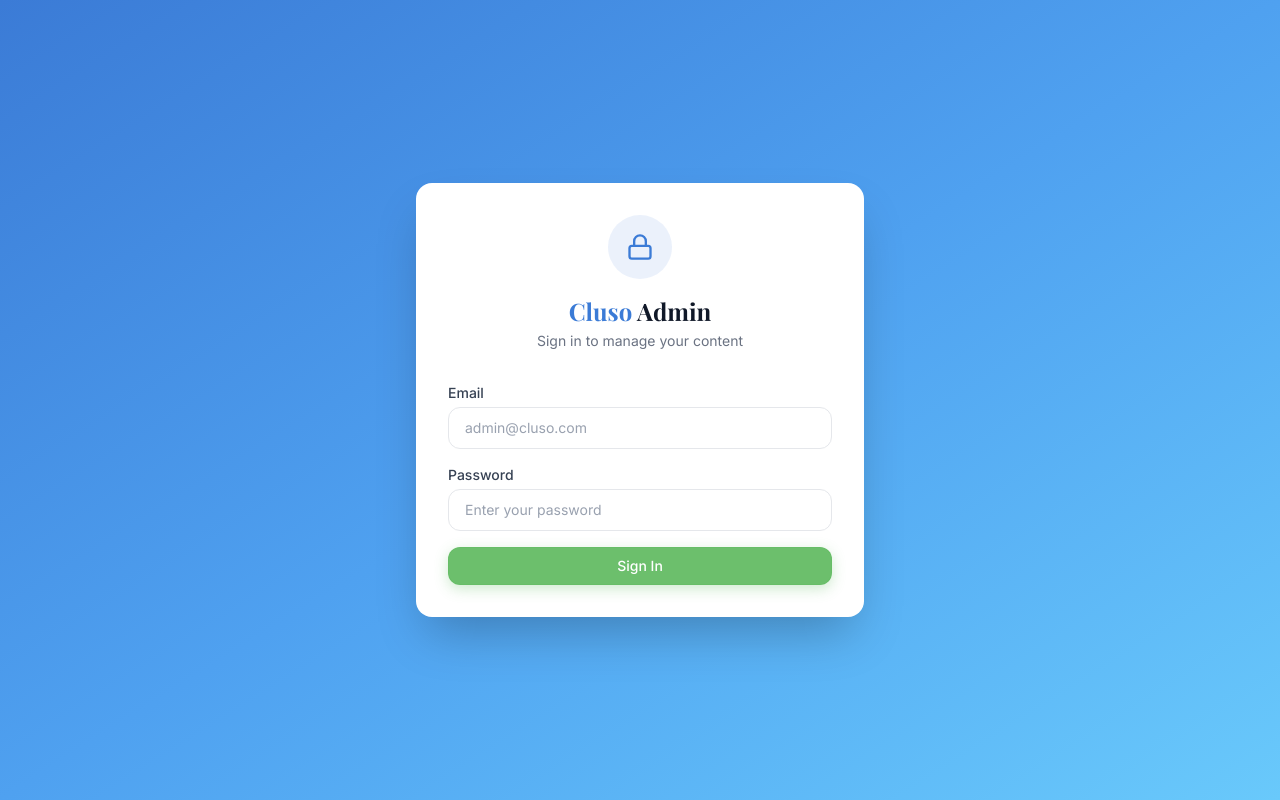
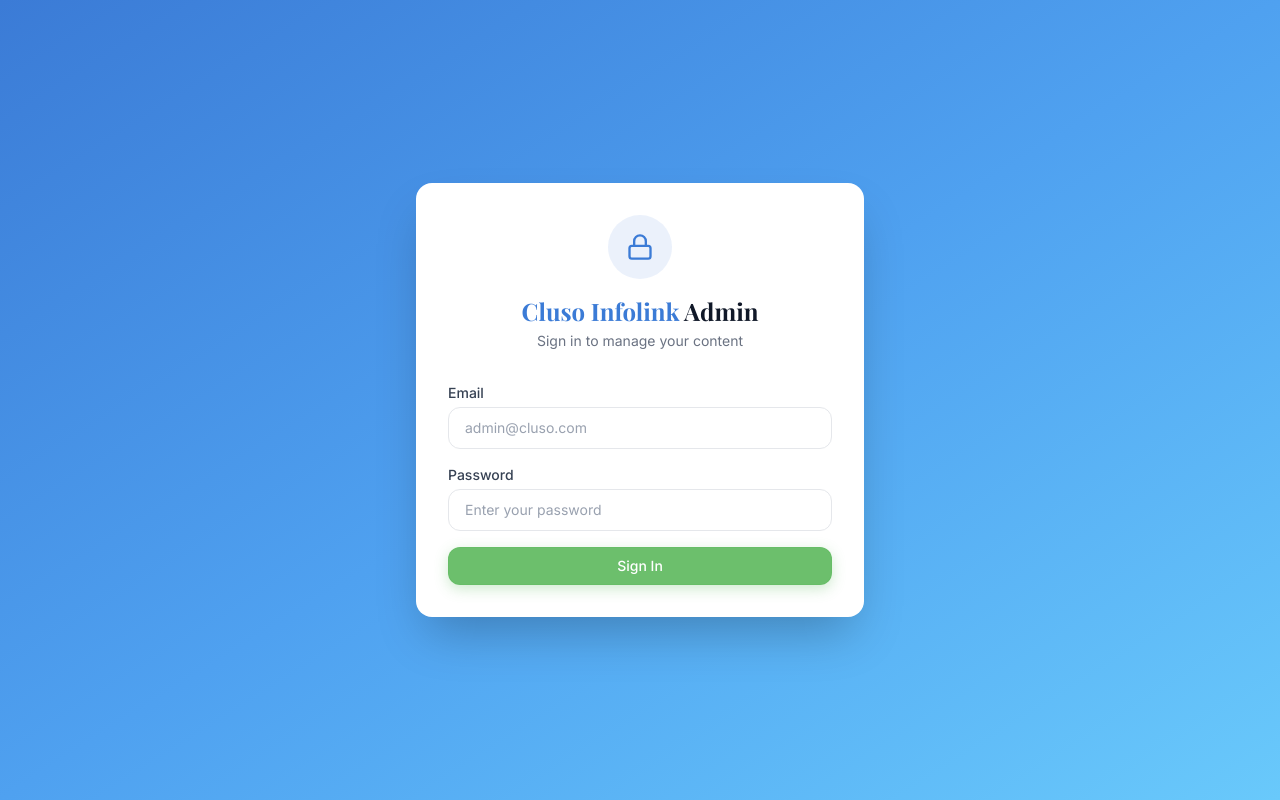
Before and after one commit to clusoinfolink/Clusocms, a Next.js app: page / in a window 1280 px wide. Built offline with nearby package versions, Linux system fonts and the light colour scheme; a web font is replaced by a local one.

Commit message:
feat: replace Cluso with Cluso Infolink & add Job ID to candidate requests

```diff
--- a/app/dashboard/candidate-requests/page.tsx
+++ b/app/dashboard/candidate-requests/page.tsx
@@ -93,7 +93,6 @@
                       <p className={`text-sm truncate ${!item.read ? 'font-bold text-gray-900' : 'font-medium text-gray-700'}`}>
                         {item.name}
                       </p>
-                      {item.jobTitle && (
                       <span
                         className="text-[10px] px-2 py-0.5 rounded-full inline-block truncate max-w-[120px]"
                         style={{
@@ -101,13 +100,12 @@
                           color: item.jobColor || '#475569',
                           border: `1px solid ${item.jobColor ? `${item.jobColor}40` : '#cbd5e1'}`
                         }}
-                          title={item.jobTitle}
+                        title={item.jobTitle || 'General Application'}
                       >
-                          {item.jobTitle}
+                        {item.jobTitle || 'General Application'}
                       </span>
-                      )}
                     </div>
-                    <p className="text-xs text-gray-500 truncate">{item.email}</p>
+                    <p className="text-xs text-gray-500 truncate mt-0.5">ID: {item.jobId || `GEN-${item._id.slice(-6).toUpperCase()}`} &bull; {item.email}</p>
                   </div>
                   <div className="flex items-center gap-1 ml-2 shrink-0">
                     {!item.read && <div className="w-2 h-2 rounded-full bg-cluso-deep" />}
@@ -139,7 +137,6 @@
                   <div>
                     <div className="flex items-center gap-3">
                       <h2 className="text-lg font-bold text-gray-900">{selected.name}</h2>
-                      {selected.jobTitle && (
                       <span
                         className="text-xs px-2.5 py-1 rounded-full"
                         style={{
@@ -148,9 +145,8 @@
                           border: `1px solid ${selected.jobColor ? `${selected.jobColor}40` : '#cbd5e1'}`
                         }}
                       >
-                          Application for: <span className="font-semibold">{selected.jobTitle}</span>
+                        Application for: <span className="font-semibold">{selected.jobTitle || 'General Application'}</span>
                       </span>
-                      )}
                     </div>
                     <p className="text-sm text-gray-500">Candidate Application</p>
                   </div>
@@ -166,6 +162,13 @@
                   <p className="flex items-center gap-2"><Mail size={14} /> {selected.email}</p>
                   <p className="flex items-center gap-2"><Phone size={14} /> {selected.phone}</p>
                   <p className="text-gray-500">Submitted: {new Date(selected.createdAt).toLocaleString()}</p>
+                  {/* Added Job Title & ID */}
+                  <p className="text-gray-700 font-medium col-span-1 md:col-span-2 mt-2">
+                    Job Title: <span className="font-normal">{selected.jobTitle || 'General Application (Auto-Generated)'}</span>
+                  </p>
+                  <p className="text-gray-700 font-medium col-span-1 md:col-span-2">
+                    Job ID: <span className="font-normal">{selected.jobId || `GEN-${selected._id.slice(-6).toUpperCase()}`}</span>
+                  </p>
                 </div>
 
                 <div>
--- a/app/layout.tsx
+++ b/app/layout.tsx
@@ -16,7 +16,7 @@
 });
 
 export const metadata: Metadata = {
-  title: "Cluso Admin — Content Management",
+  title: "Cluso Infolink Admin — Content Management",
   description: "Admin panel for Cluso Infolink",
 };
 
--- a/app/page.tsx
+++ b/app/page.tsx
@@ -42,7 +42,7 @@
             <Lock className="text-cluso-deep" size={28} />
           </div>
           <h1 className="font-heading text-2xl font-bold text-gray-900">
-            <span className="text-cluso-deep">Cluso</span> Admin
+            <span className="text-cluso-deep">Cluso Infolink</span> Admin
           </h1>
           <p className="text-gray-500 text-sm mt-1">Sign in to manage your content</p>
         </div>
--- a/components/admin/Sidebar.tsx
+++ b/components/admin/Sidebar.tsx
@@ -33,7 +33,7 @@
       {/* Logo */}
       <div className="h-16 flex items-center px-6 border-b border-gray-100">
         <Link href="/dashboard" className="flex items-center space-x-2">
-          <span className="font-heading text-xl font-bold text-cluso-deep">Cluso</span>
+          <span className="font-heading text-xl font-bold text-cluso-deep">Cluso Infolink</span>
           <span className="font-heading text-xl font-light text-gray-500">Admin</span>
         </Link>
       </div>
--- a/scripts/seed-admin.ts
+++ b/scripts/seed-admin.ts
@@ -44,7 +44,7 @@
     return;
   }
 
-  const hashedPassword = await bcrypt.hash('Cluso@2026', 12);
+  const hashedPassword = await bcrypt.hash('Cluso Infolink@2026', 12);
   await Admin.create({
     email: 'admin@cluso.in',
     passwordHash: hashedPassword,
@@ -53,7 +53,7 @@
 
   console.log('Admin user created successfully');
   console.log('Email: admin@cluso.in');
-  console.log('Password: Cluso@2026');
+  console.log('Password: Cluso Infolink@2026');
   console.log('⚠️  Please change this password immediately after first login!');
 
   await mongoose.disconnect();
--- a/scripts/seed-demo.ts
+++ b/scripts/seed-demo.ts
@@ -150,7 +150,7 @@
 <p><strong>Risk Mitigation:</strong> Reduce the likelihood of negligent hiring claims and workplace incidents.</p>
 <p><strong>Regulatory Compliance:</strong> Stay compliant with industry-specific regulations and legal requirements.</p>
 <p><strong>Trust Building:</strong> Build a transparent workplace culture where every team member is verified and trusted.</p>
-<h2>The Cluso Approach</h2>
+<h2>The Cluso Infolink Approach</h2>
 <p>At Cluso Infolink, we leverage cutting-edge technology combined with thorough manual review processes to deliver accurate, fast, and transparent background verification services.</p>`,
     author: 'Rajesh Kumar',
     category: 'Industry Insights',
@@ -207,7 +207,7 @@
     name: 'Ananya Reddy',
     company: 'FinServ Solutions',
     role: 'Chief People Officer',
-    content: 'The transparency and accuracy of Cluso\'s reports give us complete confidence in our hiring decisions. Highly recommended.',
+    content: 'The transparency and accuracy of Cluso Infolink\'s reports give us complete confidence in our hiring decisions. Highly recommended.',
     rating: 5,
   },
   {
```
Also changed, not shown: 1 other file (tests, documents, lock files or other folders). Lines whose indentation alone changed are shown as unchanged.
